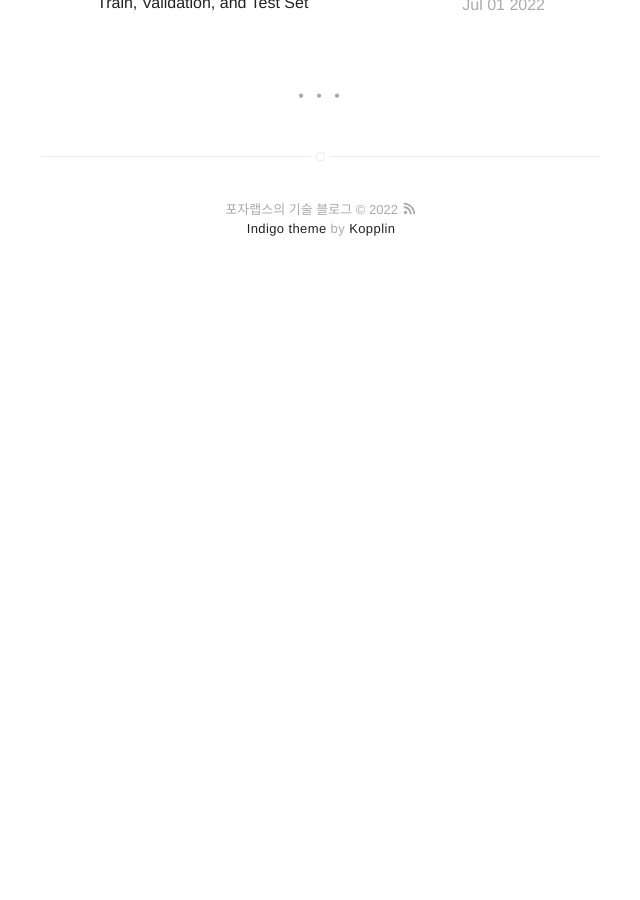
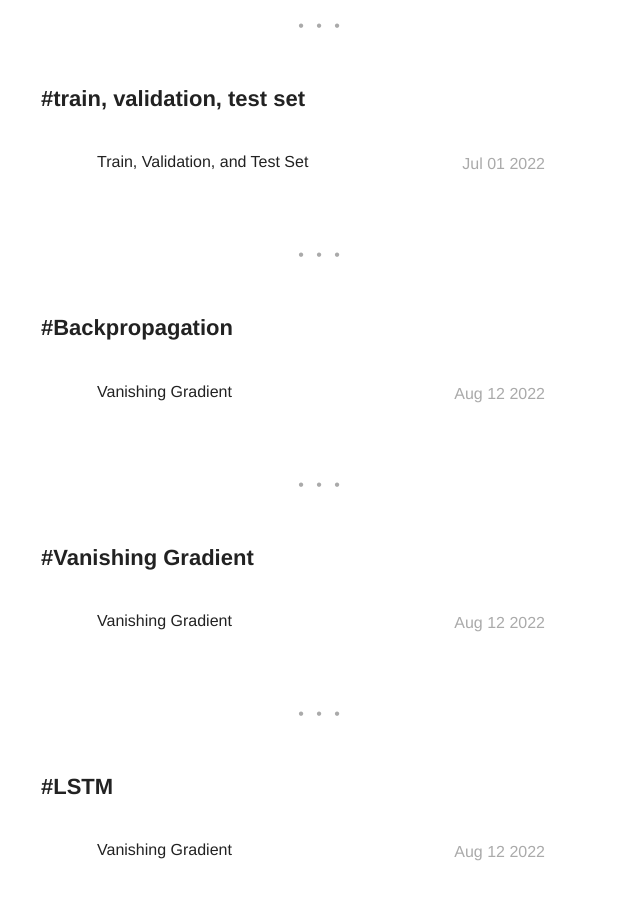
Before and after one commit to POZAlabs/pozalabs.github.io, a Jekyll site: the page built from tags.html, in a window 1280 px wide and 900 px high, scrolled down 7415 px. Shown: the whole window, without its empty margins (319-959 px from the left). Built offline with Jekyll 4.4.1, drawn with Linux system fonts in a browser that asks for light colours; before the commit the page ends 7716 px from its top, so only the background shows below that; some of the changed text lies outside the part shown.

Commit message:
Update 2022-08-12-Vanishing_Gradient.md

```diff
--- a/_posts/2022-08-12-Vanishing_Gradient.md
+++ b/_posts/2022-08-12-Vanishing_Gradient.md
@@ -1,3 +1,22 @@
+---
+title: "Vanishing Gradient"
+layout: post
+date: 2022-08-12
+image: /assets/images/Activation_function/tanh.png
+headerImage: False
+tag:
+- Backpropagation
+- Vanishing Gradient
+- LSTM
+- Activation Function
+- Logistic Regression
+//star: true
+category: blog
+author: jesung
+description: Vanishing Gradient summary
+---
+
+
 ### Summary :
 이번 시간에는 지난 시간에 다뤄 보았던 [Activation Function(활성함수)](https://pozalabs.github.io/Activation_Function/)과 관련된 이야기를 해 보려고 합니다.
 지난 시간에는 활성함수 그 자체가 가지는 의미와 종류에 대해 알아보았다면, 인공신경망의 학습을 방해하는 Vanishing Gradient(Exploding gradient)에 초점을 맞추어 그 원인과 해결 방법에 대해 한번 파헤쳐보도록 하겠습니다!
```
Also changed, not shown: 1 other file.
